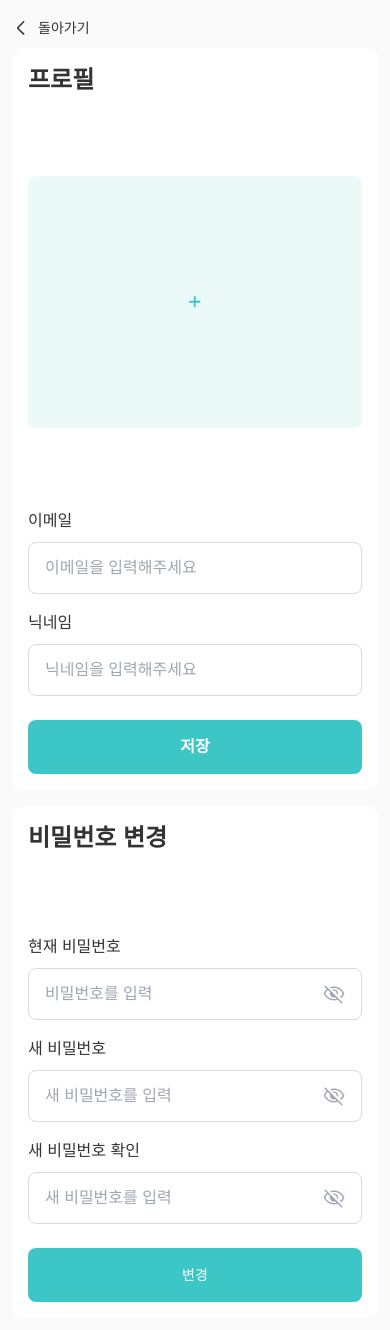
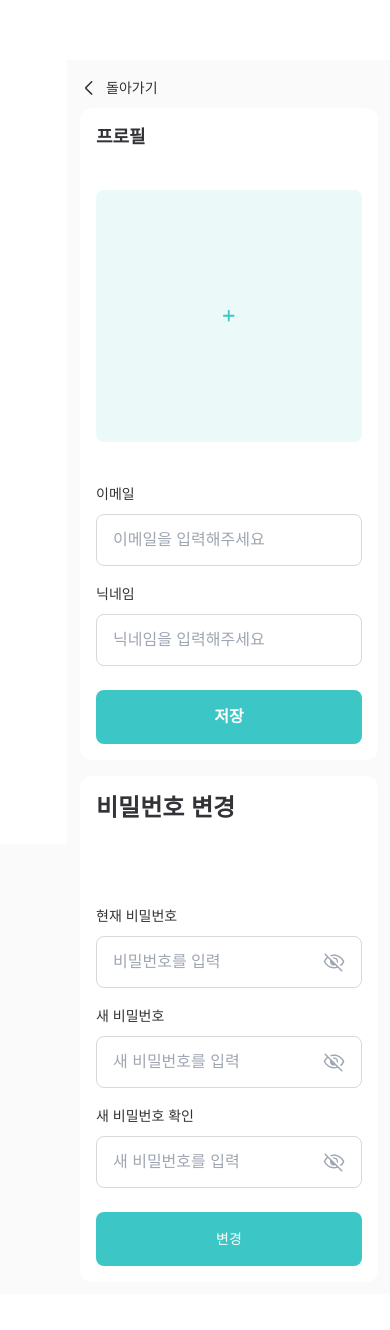
Before and after one commit to sprint22-part3-Team3/Taskify_Front, a React (Vite) app: page /mypage in a window 390 px wide. After the commit the page ends 1294 px from the top, so only its background shows below. Built offline with nearby package versions, Linux system fonts and the light colour scheme; a web font is replaced by a local one.

Commit message:
🎨 Style: mypage 스타일 수정 및 헤더,사이드바 임시 지정

```diff
--- a/src/pages/my/index.tsx
+++ b/src/pages/my/index.tsx
@@ -21,10 +21,13 @@ function MyPage() {
     confirmNewPassword.length > 0 && newPassword !== confirmNewPassword;
 
   return (
-    <div className="bg-gray-50">
+    <div className="relative bg-gray-50">
       {/* 헤더 */}
+      <div className="h-15 w-full bg-white md:h-17.5 lg:h-10" />
       {/* 사이드바 */}
-      <div className="p-3 pt-4 md:pt-4 md:pr-5 md:pl-4 lg:pt-12 lg:pl-5">
+      <div className="absolute top-0 left-0 h-dvh w-16.75 bg-white md:w-40 lg:w-75" />
+
+      <div className="p-3 pt-4 pl-20 md:pt-4 md:pr-5 md:pl-44 lg:pt-12 lg:pl-80">
         <button
           onClick={() => navigate(-1)}
           className="mb-2 flex cursor-pointer items-center md:mb-7"
@@ -37,7 +40,12 @@ function MyPage() {
           </div>
         </button>
         <div className="rounded-xl bg-white p-4 sm:w-full md:w-137 md:p-6 lg:w-2xl">
-          <Title as="h2" size="2xl" weight="bold" className="mb-20 md:mb-6">
+          <Title
+            as="h2"
+            size="2lg"
+            weight="bold"
+            className="mb-10 md:mb-6 md:text-2xl"
+          >
             프로필
           </Title>
           <div className="md:flex md:justify-between">
@@ -46,7 +54,7 @@ function MyPage() {
               <Label
                 aria-label="이메일"
                 htmlFor="email"
-                className="gray-200 mt-20 block text-lg md:mt-0"
+                className="gray-200 text-md mt-10 block md:mt-0 md:text-lg"
               >
                 이메일
               </Label>
@@ -58,7 +66,7 @@ function MyPage() {
               <Label
                 aria-label="닉네임"
                 htmlFor="nickname"
-                className="gray-200 text-lg"
+                className="gray-200 text-md md:text-lg"
               >
                 닉네임
               </Label>
@@ -85,7 +93,7 @@ function MyPage() {
             <Label
               aria-label="현재 비밀번호"
               htmlFor="current-password"
-              className="gray-200 mb-2 block text-lg"
+              className="gray-200 text-md mb-2 block md:text-lg"
             >
               현재 비밀번호
             </Label>
@@ -97,7 +105,7 @@ function MyPage() {
             <Label
               aria-label="새 비밀번호"
               htmlFor="new-password"
-              className="gray-200 mt-4 mb-2 block text-lg"
+              className="gray-200 text-md mt-4 mb-2 block md:text-lg"
             >
               새 비밀번호
             </Label>
@@ -109,7 +117,7 @@ function MyPage() {
             <Label
               aria-label="새 비밀번호 확인"
               htmlFor="new-password-confirm"
-              className="gray-200 mt-4 mb-2 block text-lg"
+              className="gray-200 text-md mt-4 mb-2 block md:text-lg"
             >
               새 비밀번호 확인
             </Label>
```
